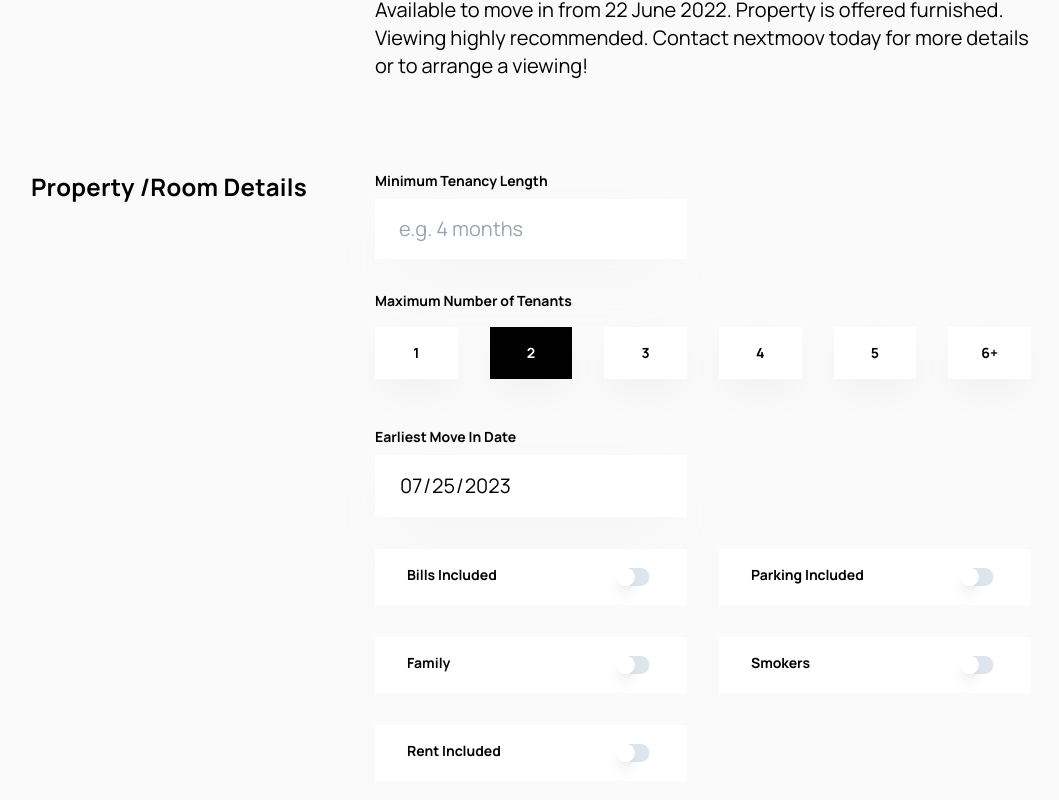
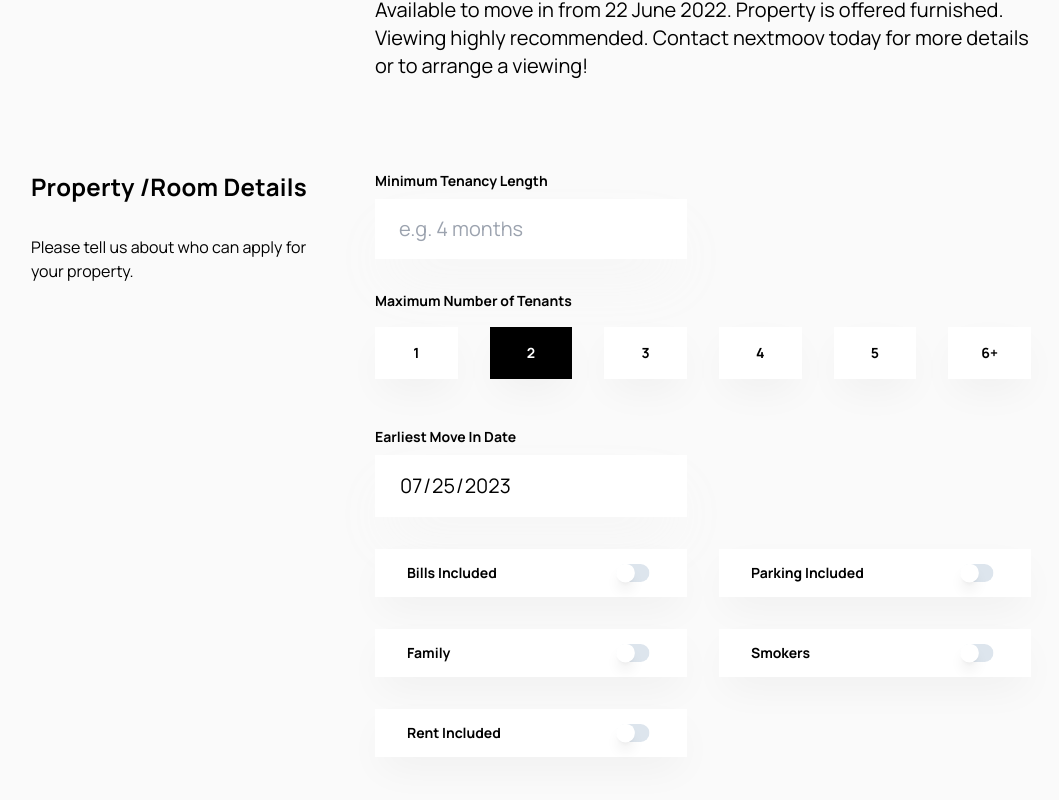
Before and after one commit to HabibMollah/faz-studio-task, a Next.js app: page / in a window 1280 px wide. Shown: the part 2573-3373 px from the top of the page, without its empty margins (17-1076 px from the left). Built offline with nearby package versions, Linux system fonts and the light colour scheme.

Commit message:
finish checkbox with switch section

```diff
--- a/components/Form/CheckboxWithSwitch.tsx
+++ b/components/Form/CheckboxWithSwitch.tsx
@@ -6,7 +6,7 @@ type Props = {
 };
 export default function CheckboxWithSwitch({ label, className }: Props) {
   return (
-    <div className="flex max-w-[312px] flex-row justify-between gap-2 bg-white px-8 py-4 lg:flex-row">
+    <div className="flex max-h-[48px] max-w-[312px] flex-row items-center justify-between gap-2 bg-white px-8 py-4 shadow-[0px_16px_40px_-7px_#0000000d] lg:flex-row">
       <p className="text-sm font-[700] text-black">{label}</p>
       {/* <div className={`w-full px-6 py-4 text-xl ${className}`}></div> */}
       <Switch />
--- a/components/Form/Preferences.tsx
+++ b/components/Form/Preferences.tsx
@@ -9,9 +9,14 @@ export default function Preferences() {
   const lastNumber = numbers[numbers.length - 1];
   return (
     <div className="flex flex-col gap-8 pb-[61px] pt-[30px] lg:flex-row">
-      <h2 className="min-w-[312px] text-2xl font-bold tracking-[0.24px]">
-        Property /Room Details
-      </h2>
+      <span className="flex flex-col gap-8">
+        <h2 className="min-w-[312px] text-2xl font-bold tracking-[0.24px]">
+          Property /Room Details
+        </h2>
+        <p className="max-w-[310px] text-base">
+          Please tell us about who can apply for your property.
+        </p>
+      </span>
       <div className="grid grid-cols-1 gap-8">
         <div className="w-full">
           <Input
```
